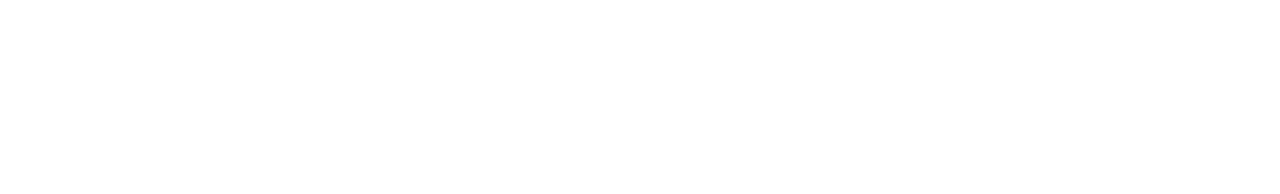
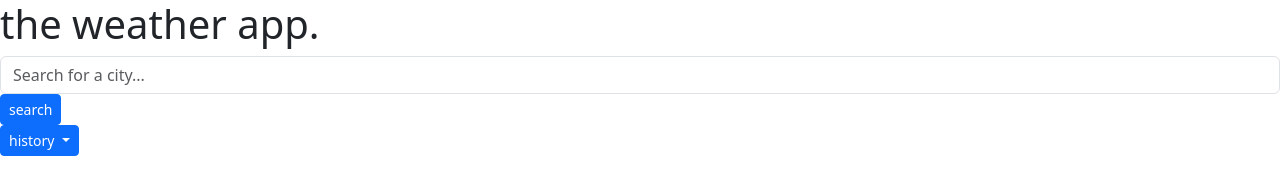
Before and after one commit to irene-panis/weather-app, a plain HTML site: page index.html in a window 1280 px wide. Drawn offline with nearby package versions, Linux system fonts and the light colour scheme.

Commit message:
Add header/search sections

```diff
--- a/index.html
+++ b/index.html
@@ -9,6 +9,27 @@
   <link rel="stylesheet" href="assets/css/style.css">
 </head>
 <body>
+  <header>
+    <h1>the weather app.</h1>
+  </header>
+  <section class="search-content">
+    <div class="searchbar">
+      <input class="form-control" type="text" placeholder="Search for a city..." aria-label="default input example">
+    </div>
+    <div class="search-buttons">
+      <button type="button" class="btn btn-primary btn-sm">search</button>
+      <div class="dropdown">
+        <button class="btn btn-primary btn-sm dropdown-toggle" type="button" data-bs-toggle="dropdown" aria-expanded="false">
+          history
+        </button>
+        <ul class="dropdown-menu">
+          <li><a class="dropdown-item" href="#">Action</a></li>
+          <li><a class="dropdown-item" href="#">Another action</a></li>
+          <li><a class="dropdown-item" href="#">Something else here</a></li>
+        </ul>
+      </div>
+    </div>
+  </section>
 
   <script src="https://cdn.jsdelivr.net/npm/bootstrap@5.3.0-alpha3/dist/js/bootstrap.bundle.min.js" integrity="sha384-ENjdO4Dr2bkBIFxQpeoTz1HIcje39Wm4jDKdf19U8gI4ddQ3GYNS7NTKfAdVQSZe" crossorigin="anonymous"></script>
   <script src="assets/js/script.js"></script>
```
